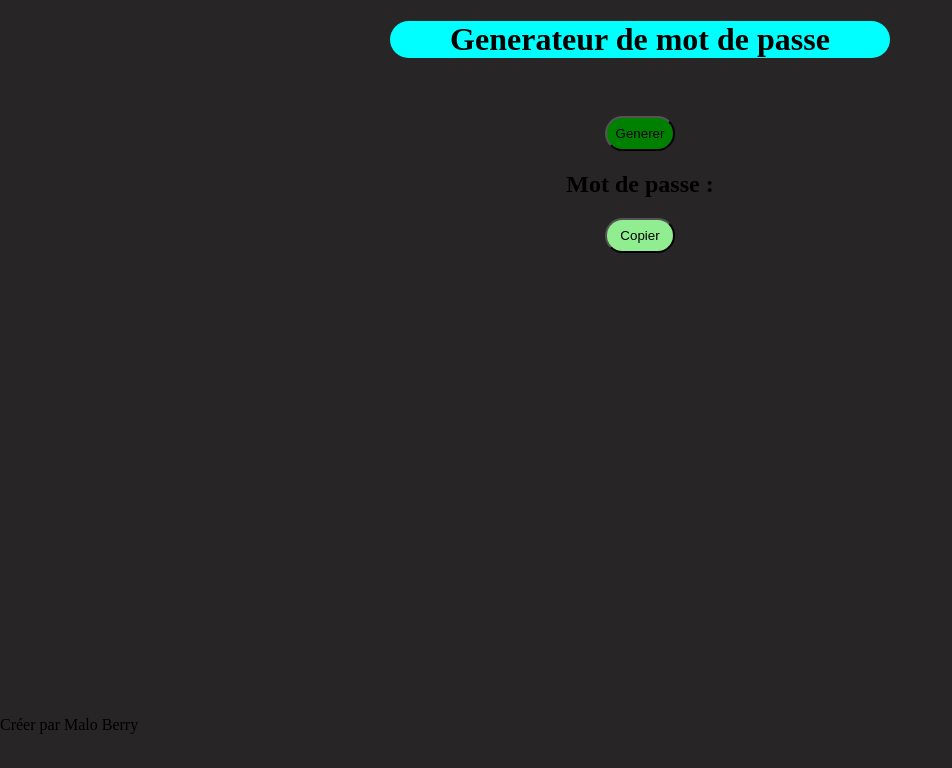
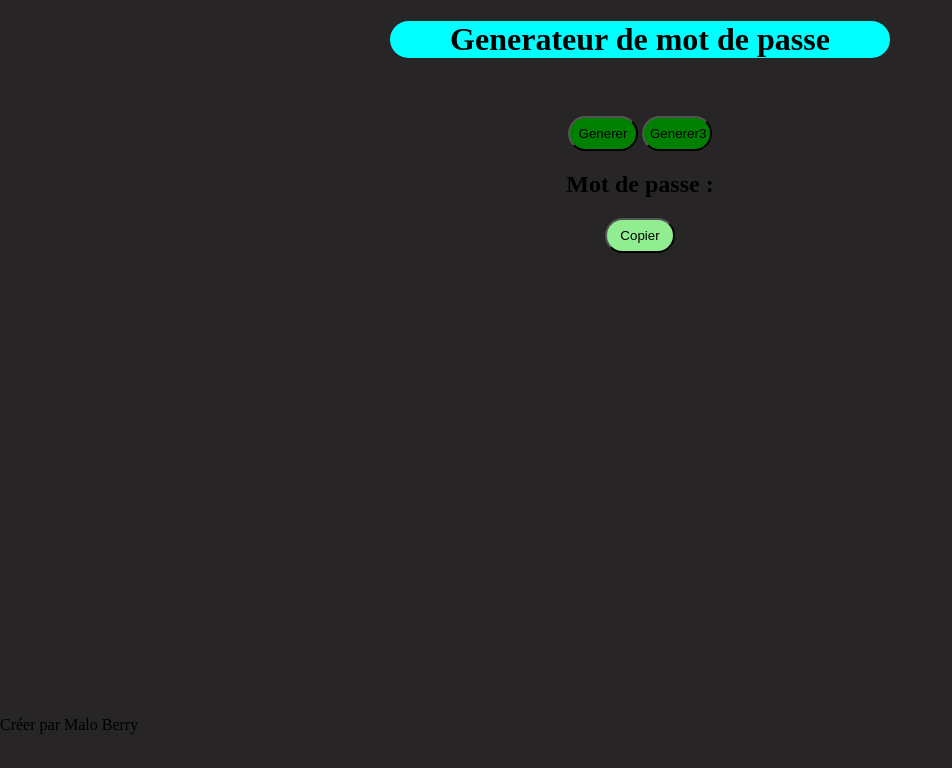
Before and after one commit to ChamallowGamer/password-generator, a plain HTML site: page index.html in a window 1280 px wide. Shown: the whole page, without its empty margins (0-952 px from the left). Drawn offline with Linux system fonts and the light colour scheme.

Commit message:
Password  generator v1.2

```diff
--- a/index.html
+++ b/index.html
@@ -12,6 +12,7 @@
         <h1>Generateur de mot de passe</h1>
         <br><br>
         <button onclick="generer()" class="generer">Generer</button>
+        <button onclick="generer3()" class="generer">Generer3</button>
         <h2>Mot de passe :</h3>
         <p id="mdp"></p>
         <button onclick="copier()" class="copier">Copier</button>
--- a/index.js
+++ b/index.js
@@ -1,4 +1,3 @@
-
 function generer() {
     let lettres = ['a','b','c','d','e','f','g','h','i','j','k','l','m','n','o','p','q','r','s','t','u','v','w','x','y','z','A','B','C','D','E','F','G','H','I','J','K','L','M','N','O','P','Q','R','S','T','U','V','W','X','Y','Z'];
     let speciaux = ['.','!','?','%','#','_','-'];
@@ -45,6 +44,132 @@ function generer() {
     text.innerHTML = mdp;
 }
 
+function generer3() {
+    let lettres = ['a','b','c','d','e','f','g','h','i','j','k','l','m','n','o','p','q','r','s','t','u','v','w','x','y','z','A','B','C','D','E','F','G','H','I','J','K','L','M','N','O','P','Q','R','S','T','U','V','W','X','Y','Z'];
+    let speciaux = ['.','!','?','%','#','_','-'];
+
+    //mdp1
+    let random1 = Math.floor(Math.random() * 52);
+    let random2 = Math.floor(Math.random() * 52);
+    let random3 = Math.floor(Math.random() * 52);
+    let random4 = Math.floor(Math.random() * 52);
+    let random5 = Math.floor(Math.random() * 52);
+    let random6 = Math.floor(Math.random() * 52);
+    let random7 = Math.floor(Math.random() * 7);
+    let random8 = Math.floor(Math.random() * 7);
+    let random9 = Math.floor(Math.random(7) * 7);
+    let random10 = Math.floor(Math.random(7) * 7);
+    let random11 = Math.floor(Math.random(7) * 7);
+    let random12 = Math.floor(Math.random(7) * 7);
+
+    //mdp2
+    let random1a = Math.floor(Math.random() * 52);
+    let random2a = Math.floor(Math.random() * 52);
+    let random3a = Math.floor(Math.random() * 52);
+    let random4a = Math.floor(Math.random() * 52);
+    let random5a = Math.floor(Math.random() * 52);
+    let random6a = Math.floor(Math.random() * 52);
+    let random7a = Math.floor(Math.random() * 7);
+    let random8a = Math.floor(Math.random() * 7);
+    let random9a = Math.floor(Math.random(7) * 7);
+    let random10a = Math.floor(Math.random(7) * 7);
+    let random11a = Math.floor(Math.random(7) * 7);
+    let random12a = Math.floor(Math.random(7) * 7);
+
+    //mdp3
+    let random1b = Math.floor(Math.random() * 52);
+    let random2b = Math.floor(Math.random() * 52);
+    let random3b = Math.floor(Math.random() * 52);
+    let random4b = Math.floor(Math.random() * 52);
+    let random5b = Math.floor(Math.random() * 52);
+    let random6b = Math.floor(Math.random() * 52);
+    let random7b = Math.floor(Math.random() * 7);
+    let random8b = Math.floor(Math.random() * 7);
+    let random9b = Math.floor(Math.random(7) * 7);
+    let random10b = Math.floor(Math.random(7) * 7);
+    let random11b = Math.floor(Math.random(7) * 7);
+    let random12b = Math.floor(Math.random(7) * 7);
+
+    //mdp1
+    let lettreRandom1 = lettres[random1];
+    let lettreRandom2 = lettres[random2];
+    let lettreRandom3 = lettres[random3];
+    let lettreRandom4 = lettres[random4];
+    let lettreRandom5 = lettres[random5];
+    let lettreRandom6 = lettres[random6];
+
+    //mdp2
+    let lettreRandom1a = lettres[random1a];
+    let lettreRandom2a = lettres[random2a];
+    let lettreRandom3a = lettres[random3a];
+    let lettreRandom4a = lettres[random4a];
+    let lettreRandom5a = lettres[random5a];
+    let lettreRandom6a = lettres[random6a];
+
+    //mdp3
+    let lettreRandom1b = lettres[random1b];
+    let lettreRandom2b = lettres[random2b];
+    let lettreRandom3b = lettres[random3b];
+    let lettreRandom4b = lettres[random4b];
+    let lettreRandom5b = lettres[random5b];
+    let lettreRandom6b = lettres[random6b];
+
+    //mdp1
+    let speciauxRandom1 = speciaux[random7];
+    let speciauxRandom2 = speciaux[random8];
+    let speciauxRandom3 = speciaux[random9];
+    let speciauxRandom4 = speciaux[random10];
+    let speciauxRandom5 = speciaux[random11];
+    let speciauxRandom6 = speciaux[random12];
+
+    //mdp2
+    let speciauxRandom1a = speciaux[random7a];
+    let speciauxRandom2a = speciaux[random8a];
+    let speciauxRandom3a = speciaux[random9a];
+    let speciauxRandom4a = speciaux[random10a];
+    let speciauxRandom5a = speciaux[random11a];
+    let speciauxRandom6a = speciaux[random12a];
+
+    //mdp3
+    let speciauxRandom1b = speciaux[random7b];
+    let speciauxRandom2b = speciaux[random8b];
+    let speciauxRandom3b = speciaux[random9b];
+    let speciauxRandom4b = speciaux[random10b];
+    let speciauxRandom5b = speciaux[random11b];
+    let speciauxRandom6b = speciaux[random12b];
+
+    //mdp1
+    let code1 = Math.floor(Math.random(99) * 99);
+    let code2 = Math.floor(Math.random(99) * 99);
+    let code3 = Math.floor(Math.random(99) * 99);
+    let code4 = Math.floor(Math.random(99) * 99);
+    let code5 = Math.floor(Math.random(99) * 99);
+
+    //mdp2
+    let code1a = Math.floor(Math.random(99) * 99);
+    let code2a = Math.floor(Math.random(99) * 99);
+    let code3a = Math.floor(Math.random(99) * 99);
+    let code4a = Math.floor(Math.random(99) * 99);
+    let code5a = Math.floor(Math.random(99) * 99);
+
+    //mdp3
+    let code1b = Math.floor(Math.random(99) * 99);
+    let code2b = Math.floor(Math.random(99) * 99);
+    let code3b = Math.floor(Math.random(99) * 99);
+    let code4b = Math.floor(Math.random(99) * 99);
+    let code5b = Math.floor(Math.random(99) * 99);
+
+
+    let mdp1 = lettreRandom1 + code1 + speciauxRandom1 + lettreRandom2 + code2 + speciauxRandom2 + lettreRandom3 + code3 + speciauxRandom3 + lettreRandom4 + code4 + speciauxRandom4 + lettreRandom5 + code5 + speciauxRandom5 + lettreRandom6 + speciauxRandom6;
+    let mdp2 = lettreRandom1a + code1a + speciauxRandom1a + lettreRandom2a + code2a + speciauxRandom2a + lettreRandom3a + code3a + speciauxRandom3a + lettreRandom4a + code4a + speciauxRandom4a + lettreRandom5a + code5a + speciauxRandom5a + lettreRandom6a + speciauxRandom6a;
+    let mdp3 = lettreRandom1b + code1b + speciauxRandom1b + lettreRandom2b + code2b + speciauxRandom2b + lettreRandom3b + code3b + speciauxRandom3b + lettreRandom4b + code4b + speciauxRandom4b + lettreRandom5b + code5b + speciauxRandom5b + lettreRandom6b + speciauxRandom6b;
+
+
+    console.log(mdp)
+    var text = document.getElementById("mdp");
+    text.innerHTML = mdp1 + "<br><br>" + mdp2 + "<br><br>" + mdp3;
+}
+
 function copier() {
     var text = document.getElementById("mdp");
     navigator.clipboard.writeText(text.innerHTML)
```
